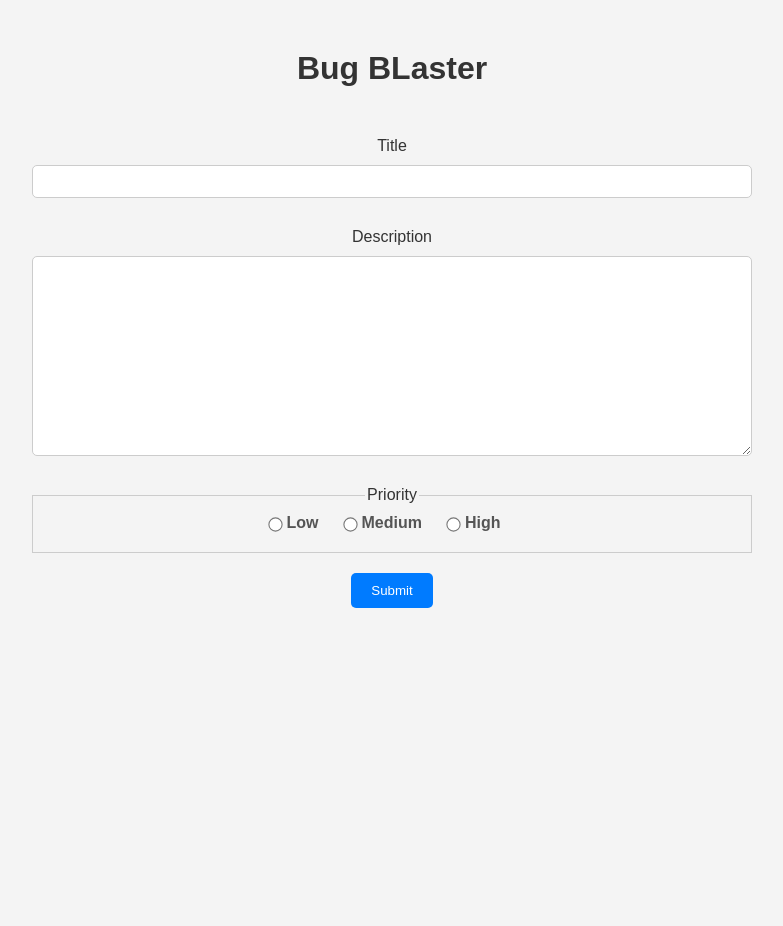
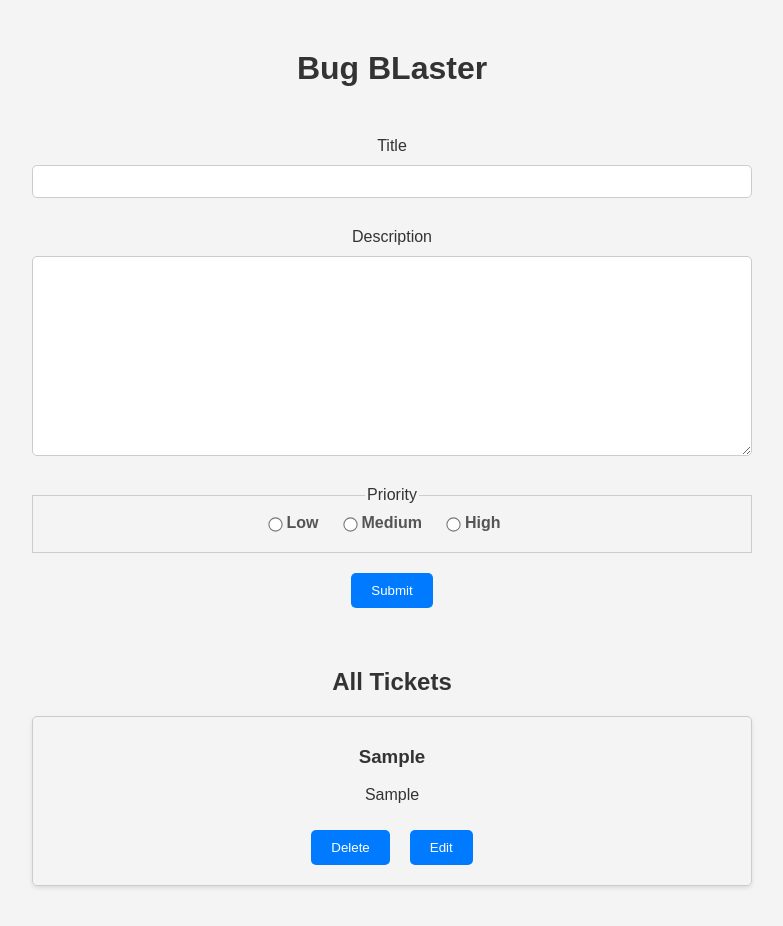
Before and after one commit to dthisner/learning-bug-blaster, a React (Create React App) app: page / in a window 1280 px wide. Both pictures are taken after typing "Sample", "Sample" into the empty fields and a click on the button "Submit". Shown: the top 926 px of the page, without its empty margins (248-1031 px from the left). Before the commit the page ends 800 px from the top, so only its background shows below. Built offline with nearby package versions, Linux system fonts and the light colour scheme.

Commit message:
add lesson 72

```diff
--- a/src/App.js
+++ b/src/App.js
@@ -1,13 +1,15 @@
 import { useReducer } from "react";
 
 import TicketForm from "./Components/TicketForm";
+import TicketList from "./Components/TicketList";
+
 import ticketReducer from "./Reducer/ticketReducer";
 
 import "./App.css";
 import "./styles.css";
 
 function App() {
-  const initialState = { tickets: [] };
+  const initialState = { tickets: [], editingTicket: null };
 
   const [state, dispatch] = useReducer(ticketReducer, initialState);
 
@@ -15,7 +17,13 @@
     <div className="App">
       <div className="container">
         <h1>Bug BLaster</h1>
-        <TicketForm dispatch={dispatch} />
+        <TicketForm dispatch={dispatch} editingTicket={state.editingTicket} />
+        {state.tickets.length > 0 && (
+          <div className="results">
+            <h2>All Tickets</h2>
+            <TicketList tickets={state.tickets} dispatch={dispatch} />
+          </div>
+        )}
       </div>
     </div>
   );
--- a/src/Components/TicketForm.js
+++ b/src/Components/TicketForm.js
@@ -1,6 +1,6 @@
-import React, { useState } from "react";
+import React, { useState, useEffect } from "react";
 
-export default function TicketForm({ dispatch }) {
+export default function TicketForm({ dispatch, editingTicket }) {
   const priorityLabels = {
     1: "Low",
     2: "Medium",
@@ -10,6 +10,16 @@
   const [title, setTitle] = useState("");
   const [description, setDescription] = useState("");
   const [priority, setPriority] = useState(priorityLabels[1]);
+
+  useEffect(() => {
+    if (editingTicket) {
+      setTitle(editingTicket.title);
+      setDescription(editingTicket.description);
+      setPriority(editingTicket.priority);
+    } else {
+      clearForm();
+    }
+  }, [editingTicket]);
 
   const clearForm = () => {
     setTitle("");
@@ -21,14 +31,14 @@
     e.preventDefault();
 
     const ticketData = {
-      id: new Date().toISOString(),
+      id: editingTicket ? editingTicket.id : new Date().toISOString(),
       title,
       description,
       priority,
     };
 
     dispatch({
-      type: "ADD_TICKET",
+      type: editingTicket ? "UPDATE_TICKET" : "ADD_TICKET",
       payload: ticketData,
     });
 
--- /dev/null
+++ b/src/Components/TicketItem.js
@@ -0,0 +1,36 @@
+import React from "react";
+
+export default function TicketItem({ ticket, dispatch }) {
+  const { id, title, description, priority } = ticket;
+
+  const priorityClass = {
+    1: "priority-low",
+    2: "priority-medium",
+    3: "priority-high",
+  };
+
+  return (
+    <div className="ticket-item">
+      <div className={`priority-dot ${priorityClass[ticket.priority]}`}></div>
+      <h3>{title}</h3>
+      <p>{description}</p>
+
+      <button
+        onClick={() => dispatch({ type: "DELETE_TICKET", payload: { id } })}
+        className="button"
+      >
+        Delete
+      </button>
+
+      <button
+        onClick={() => {
+          console.log(ticket);
+          dispatch({ type: "SET_EDITING_TICKET", payload: ticket });
+        }}
+        className="button"
+      >
+        Edit
+      </button>
+    </div>
+  );
+}
--- /dev/null
+++ b/src/Components/TicketList.js
@@ -0,0 +1,13 @@
+import React from "react";
+
+import TicketItem from "./TicketItem";
+
+export default function TicketList({ tickets, dispatch }) {
+  return (
+    <div className="ticket-list">
+      {tickets.map((ticket) => (
+        <TicketItem ticket={ticket} dispatch={dispatch} key={ticket.id} />
+      ))}
+    </div>
+  );
+}
--- a/src/Reducer/ticketReducer.js
+++ b/src/Reducer/ticketReducer.js
@@ -8,13 +8,25 @@
         tickets: state.tickets.map((ticket) =>
           ticket.id === action.payload.id ? action.payload : ticket
         ),
+        editingTicket: null,
       };
     case "DELETE_TICKET":
       return {
         ...state,
-        tickets: state.ticket.filter(
+        tickets: state.tickets.filter(
           (ticket) => ticket.id !== action.payload.id
         ),
+        editingTicket: null,
+      };
+    case "SET_EDITING_TICKET":
+      return {
+        ...state,
+        editingTicket: action.payload,
+      };
+    case "CLEAR_EDITING_TICKET":
+      return {
+        ...state,
+        editingTicket: null,
       };
     default:
       return state;
```
Also changed, not shown: src/logo.svg (deleted).
